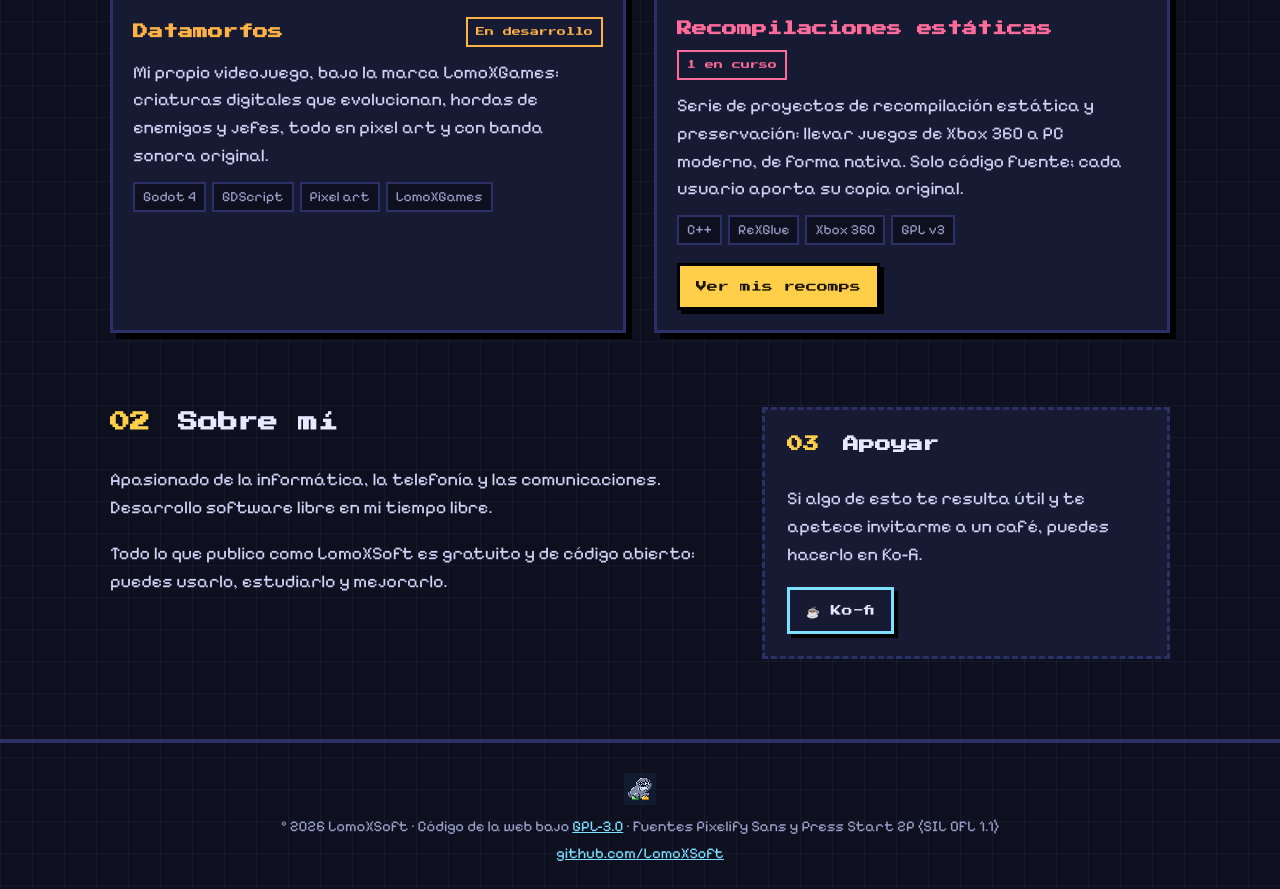
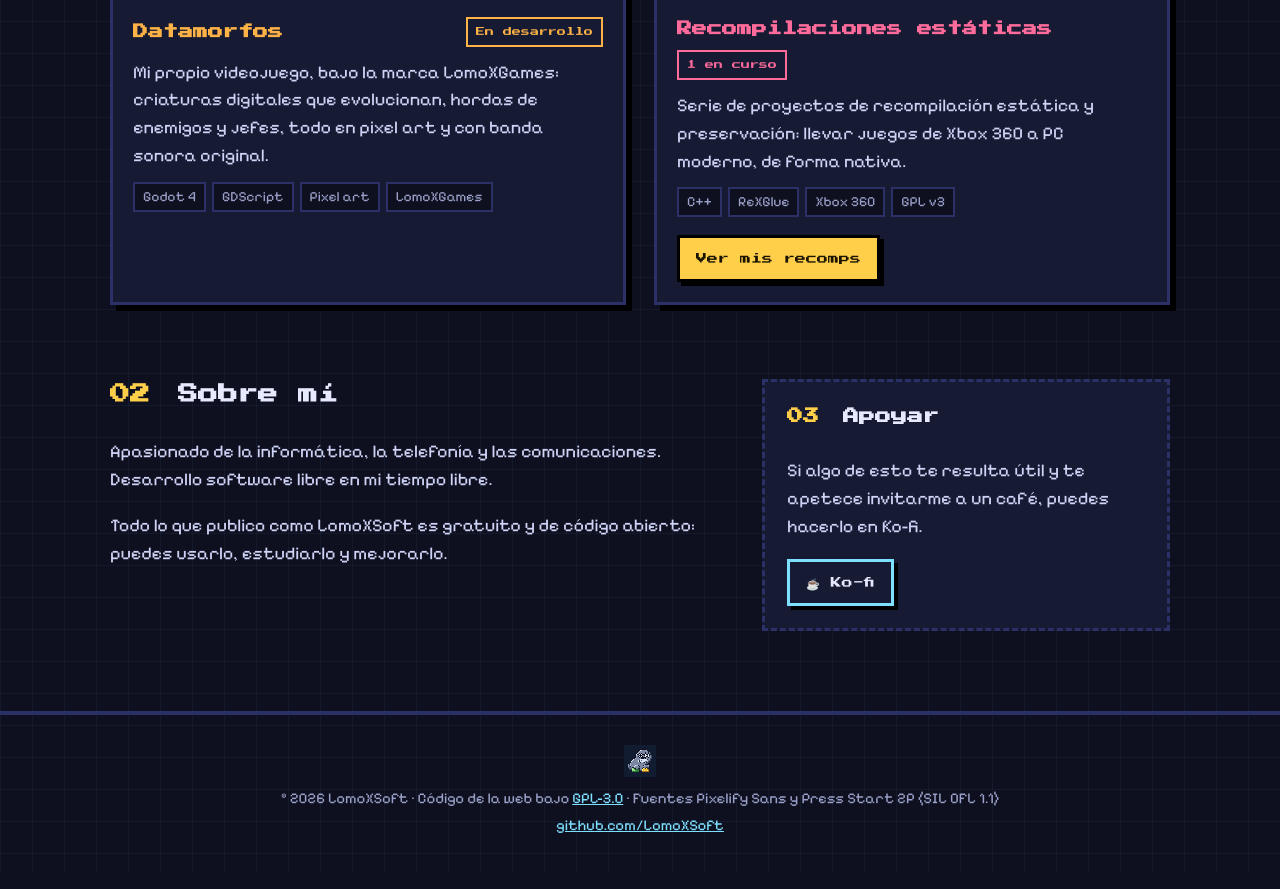
Before and after one commit to LomoXSoft/LomoXSoft.github.io, a plain HTML site: page index.html in a window 1280 px wide. Shown: the part 1547-2436 px from the top of the page. Drawn offline with Linux system fonts and the light colour scheme.

Commit message:
Quita la nota de solo código fuente en recompilaciones
Co-authored-by: LomoXSoft <LomoXSoft@users.noreply.github.com>

```diff
--- a/index.html
+++ b/index.html
@@ -79,7 +79,7 @@
 <span class="k">x64</span>  ▶ PC moderno_</pre></div>
       <div class="cuerpo">
         <div class="cab"><h3>Recompilaciones estáticas</h3><span class="estado pre">1 en curso</span></div>
-        <p>Serie de proyectos de recompilación estática y preservación: llevar juegos de Xbox 360 a PC moderno, de forma nativa. Solo código fuente; cada usuario aporta su copia original.</p>
+        <p>Serie de proyectos de recompilación estática y preservación: llevar juegos de Xbox 360 a PC moderno, de forma nativa.</p>
         <ul class="tags"><li>C++</li><li>ReXGlue</li><li>Xbox 360</li><li>GPL v3</li></ul>
         <div class="botones"><a class="btn" href="https://github.com/LomoXSoft?tab=repositories&amp;q=Recomp">Ver mis recomps</a></div>
       </div>
```
